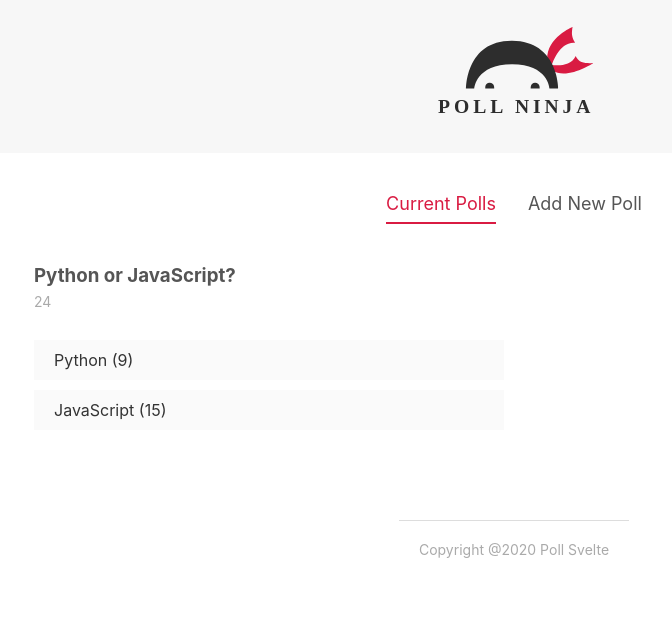
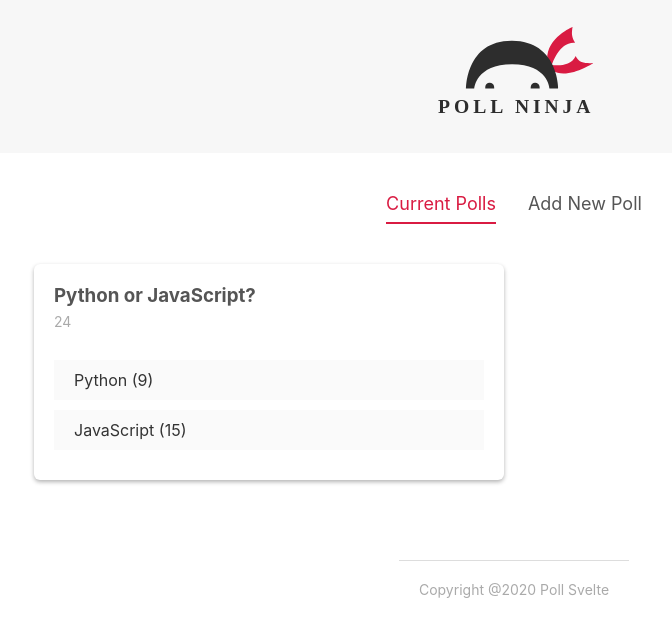
Before and after one commit to bineetNaidu/svelte-polls, a Svelte app: page / in a window 1280 px wide. Shown: the top 636 px of the page, without its empty margins (126-798 px from the left). Built offline with nearby package versions, Linux system fonts and the light colour scheme.

Commit message:
add custom Card Component

```diff
--- /dev/null
+++ b/src/Card.svelte
@@ -0,0 +1,12 @@
+<style>
+  .card {
+    background: #fff;
+    padding: 20px;
+    border-radius: 6px;
+    box-shadow: 0px 2px 4px rgba(0, 0, 0, 0.3);
+  }
+</style>
+
+<div class="card">
+  <slot />
+</div>
--- a/src/Poll.svelte
+++ b/src/Poll.svelte
@@ -1,4 +1,6 @@
 <script>
+  import Card from './Card.svelte';
+
   export let poll;
 
   // reactive value
@@ -31,6 +33,7 @@
   }
 </style>
 
+<Card>
   <div class="poll">
     <h3>{poll.question}</h3>
     <p>{totalVotes}</p>
@@ -43,3 +46,4 @@
       <span>{poll.answerB} ({poll.votesB})</span>
     </div>
   </div>
+</Card>
```
Lines whose indentation alone changed are shown as unchanged.
